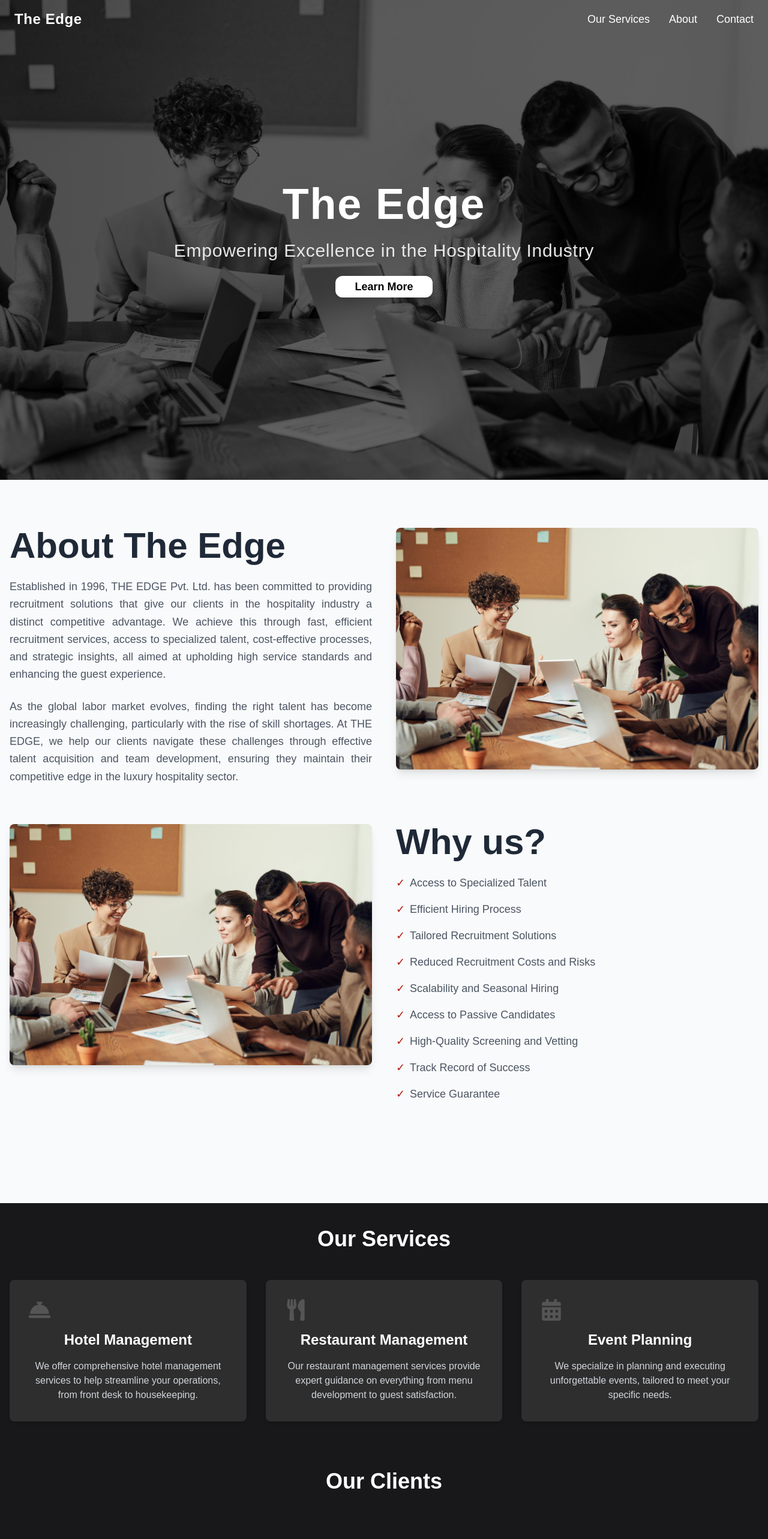
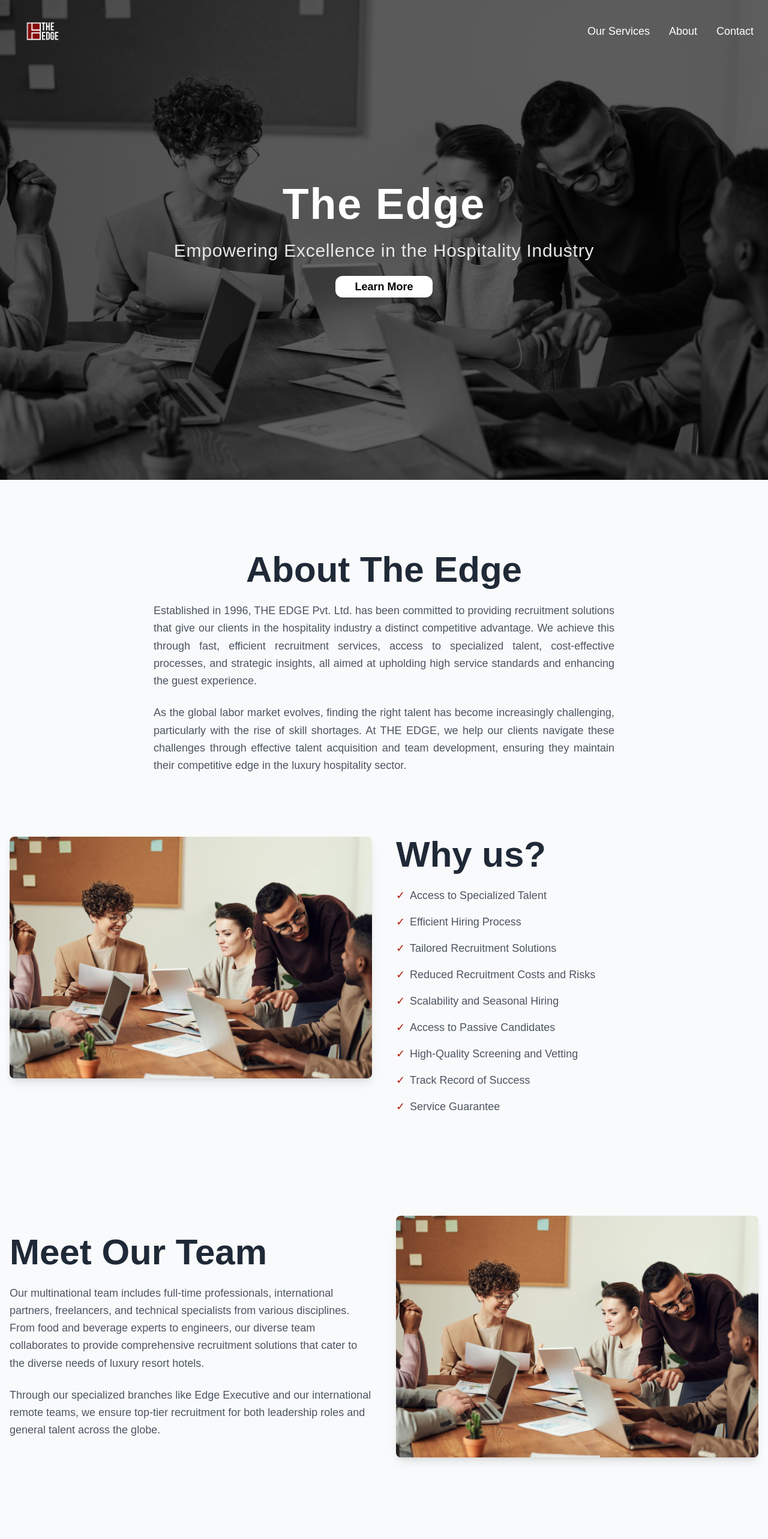
Before and after one commit to mark18cosmic/the-edge, a Next.js app: page / in a window 1280 px wide. Shown: the top 2566 px of the page at 60% size. Built offline with nearby package versions, Linux system fonts and the light colour scheme.

Commit message:
asdkjasd

```diff
--- a/app/components/About.tsx
+++ b/app/components/About.tsx
@@ -5,6 +5,7 @@
 import { gsap } from "gsap";
 import { ScrollTrigger } from "gsap/ScrollTrigger";
 import WhyUs from "./WhyUs";
+import Team from "./team";
 
 const About = () => {
   const aboutTextRef = useRef(null);
@@ -76,12 +77,10 @@
 
   return (
     <>
-        <section id="about" className="py-20 bg-gray-50">
-      <div className="container height-[50vh] mx-auto px-4">
-        {/* About Section */}
-        <div className="grid grid-cols-1 md:grid-cols-2 gap-10 items-center">
-          {/* About Text */}
-          <div ref={aboutTextRef} className="">
+      <section id="about" className="py-20 bg-gray-50">
+        <div className="container mx-auto px-4 flex items-center justify-center md:p-10">
+          {/* About Section */}
+          <div className="max-w-3xl text-center">
             <h2 className="text-4xl md:text-5xl lg:text-6xl font-bold text-gray-800 mb-6">
               About <span className="">The Edge</span>
             </h2>
@@ -92,22 +91,11 @@
               As the global labor market evolves, finding the right talent has become increasingly challenging, particularly with the rise of skill shortages. At THE EDGE, we help our clients navigate these challenges through effective talent acquisition and team development, ensuring they maintain their competitive edge in the luxury hospitality sector.
             </p>
           </div>
-
-          {/* About Image */}
-          <div className="w-full h-full" ref={aboutImageRef}>
-            <Image
-              src="/images/pexels-fauxels-3184360.jpg"
-              alt="About The Edge"
-              className="w-full h-auto rounded-lg shadow-lg transform transition duration-500 hover:scale-105"
-              width={600}
-              height={400}
-            />
-          </div>
         </div>
-      </div>
-      {/* Why Us Section */}
-      <WhyUs />
-    </section>
+        {/* Why Us Section */}
+        <WhyUs />
+        <Team />
+      </section>
     </>
   );
 };
--- a/app/components/Footer.tsx
+++ b/app/components/Footer.tsx
@@ -17,13 +17,13 @@
 
         {/* Social Media Icons */}
         <div className="flex space-x-4 mt-4 md:mt-0">
-          <Link href="https://www.facebook.com" target="_blank" className="text-white hover:text-gray-300">
+          <Link href="https://www.facebook.com/theedgemaldives/" target="_blank" className="text-white hover:text-gray-300">
             <FaFacebookF size={20} />
           </Link>
           <Link href="https://www.twitter.com" target="_blank" className="text-white hover:text-gray-300">
             <FaTwitter size={20} />
           </Link>
-          <Link href="https://www.instagram.com" target="_blank" className="text-white hover:text-gray-300">
+          <Link href="https://www.instagram.com/theedge.mv?igsh=YmJleTF3cW43NnVv" target="_blank" className="text-white hover:text-gray-300">
             <FaInstagram size={20} />
           </Link>
           <Link href="https://www.tiktok.com" target="_blank" className="text-white hover:text-gray-300">
--- a/app/components/Navbar.tsx
+++ b/app/components/Navbar.tsx
@@ -2,6 +2,7 @@
 
 import { useEffect, useState } from "react";
 import Link from "next/link";
+import Image from "next/image";
 
 const links = [
   {
@@ -39,18 +40,22 @@
 
   return (
     <nav
-      className={`fixed top-0 left-0 w-full z-50 transition-all duration-300 ease-in-out ${
-        isScrolled ? "bg-zinc-900 shadow-md" : "bg-transparent"
-      }`}
+      className={`fixed top-0 left-0 w-full z-50 transition-all   duration-300 ease-in-out ${isScrolled ? "bg-zinc-900 shadow-md" : "bg-transparent"
+        }`}
     >
-      <div className="container mx-auto flex justify-between items-center py-4 px-6">
+      <div className="container mx-auto flex justify-between items-center py-1 px-6">
         {/* Logo */}
         <Link
           href="/"
           className="text-white text-2xl font-extrabold tracking-wide hover:text-gray-300 transition duration-300 ease-in-out"
         >
-          The Edge
-        </Link>
+          <Image
+            src="/images/The Edge Logo White.png"
+            className="object-contain h-24 w-auto"
+            alt="The Edge"
+            width={200}
+            height={200}
+          />        </Link>
 
         {/* Links */}
         <ul className=" space-x-8 hidden md:flex text-lg font-medium text-white">
--- a/app/components/contact.tsx
+++ b/app/components/contact.tsx
@@ -26,15 +26,15 @@
 
             <div className="mb-4">
               <h4 className="font-bold">Phone</h4>
-              <p>+1 123 456 7890</p>
+              <p>+960 331-6337</p>
             </div>
             <div className="mb-4">
               <h4 className="font-bold">Email</h4>
-              <p>info@theedge.com</p>
+              <p>recruitment@edgemaldives.com</p>
             </div>
             <div className="mb-4">
               <h4 className="font-bold">Address</h4>
-              <p>123 Recruitment St, City, Country</p>
+              <p>Orchid Magu 02-17, STO Trade Center, Male' 20188</p>
             </div>
           </div>
 
--- a/app/components/faq.tsx
+++ b/app/components/faq.tsx
@@ -124,7 +124,7 @@
         <div className="height-[50vh] bg-white">
           <div className="container mx-auto px-4">
             <h2 className="text-4xl font-bold text-gray-800 text-center mb-12">
-              Our <span className="text-[#d41212]">Gallery</span>
+              Our Gallery
             </h2>
 
             <div className="grid grid-cols-2 sm:grid-cols-2 md:grid-cols-3 gap-6">
--- /dev/null
+++ b/app/components/team.tsx
@@ -0,0 +1,93 @@
+"use client";
+
+import React, { useRef, useEffect } from "react";
+import { gsap } from "gsap";
+import { ScrollTrigger } from "gsap/ScrollTrigger";
+import Image from "next/image";
+
+const OurTeam = () => {
+  const textSectionRef = useRef<HTMLDivElement | null>(null);
+  const imageSectionRef = useRef<HTMLDivElement | null>(null);
+
+  useEffect(() => {
+    gsap.registerPlugin(ScrollTrigger);
+
+    gsap.fromTo(
+      textSectionRef.current,
+      { opacity: 0, x: -50 },
+      {
+        opacity: 1,
+        x: 0,
+        duration: 1.2,
+        ease: "power3.out",
+        scrollTrigger: {
+          trigger: textSectionRef.current,
+          start: "top 80%",
+          toggleActions: "play none none none",
+        },
+      }
+    );
+
+    gsap.fromTo(
+      imageSectionRef.current,
+      { opacity: 0, x: 50 },
+      {
+        opacity: 1,
+        x: 0,
+        duration: 1.2,
+        ease: "power3.out",
+        scrollTrigger: {
+          trigger: imageSectionRef.current,
+          start: "top 80%",
+          toggleActions: "play none none none",
+        },
+      }
+    );
+
+    return () => {
+      ScrollTrigger.getAll().forEach((trigger) => trigger.kill());
+    };
+  }, []);
+
+  return (
+    <section id="our-team" className="py-20 bg-gray-50">
+      <div className="container mx-auto px-4 max-w-7xl">
+        {/* Grid layout */}
+        <div className="grid grid-cols-1 md:grid-cols-2 gap-10 items-center">
+          {/* Text Section */}
+          <div ref={textSectionRef}>
+            <h2 className="text-4xl md:text-5xl lg:text-6xl font-bold text-gray-800 mb-6">
+              Meet <span className="">Our Team</span>
+            </h2>
+            <p className="text-lg text-gray-600 mb-6 leading-relaxed">
+              Our multinational team includes full-time professionals,
+              international partners, freelancers, and technical specialists
+              from various disciplines. From food and beverage experts to
+              engineers, our diverse team collaborates to provide comprehensive
+              recruitment solutions that cater to the diverse needs of luxury
+              resort hotels.
+            </p>
+            <p className="text-lg text-gray-600 leading-relaxed">
+              Through our specialized branches like Edge Executive and our
+              international remote teams, we ensure top-tier recruitment for
+              both leadership roles and general talent across the globe.
+            </p>
+          </div>
+
+          {/* Image Section */}
+          <div className="w-full h-full" ref={imageSectionRef}>
+            <Image
+              src="/images/pexels-fauxels-3184360.jpg"
+              alt="Our Team"
+              className="w-full h-auto rounded-lg shadow-lg transform transition duration-500 hover:scale-105"
+              width={600}
+              height={400}
+            />
+          </div>
+        </div>
+      </div>
+    </section>
+  );
+};
+
+export default OurTeam;
```
Also changed, not shown: public/images/The Edge Logo White.png (added).
